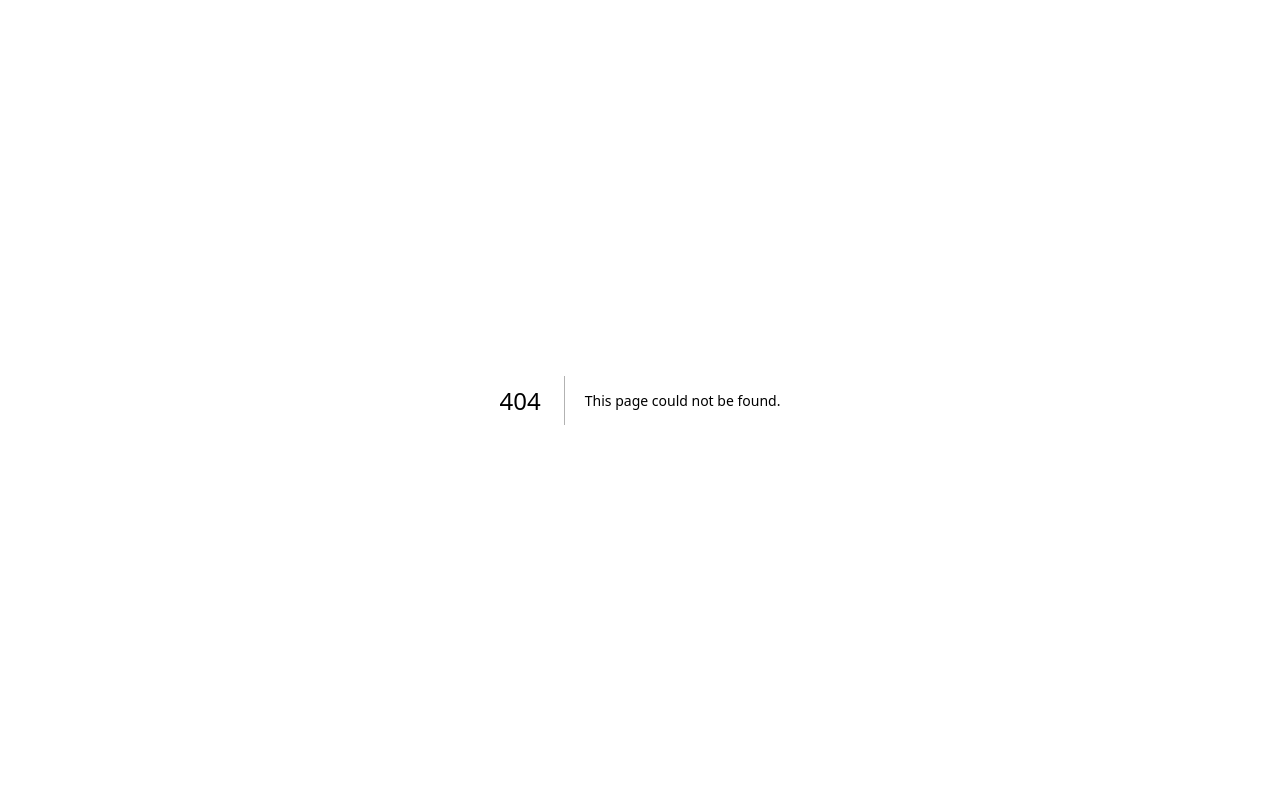
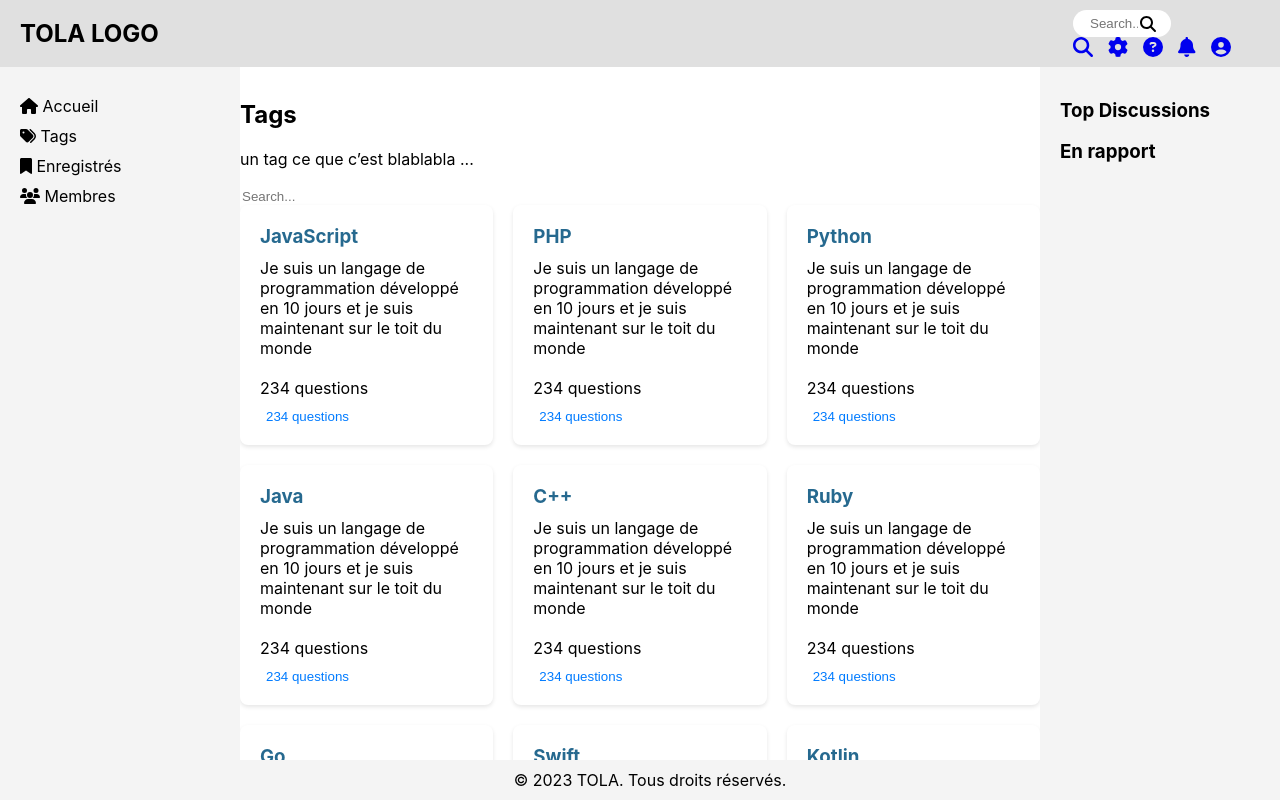
Before and after one commit to Takkino31/tola-front, a Next.js app: page /tags in a window 1280 px wide. Before the commit this address had no page. Built offline with nearby package versions, Linux system fonts and the light colour scheme.

Commit message:
home page design && redirection done

```diff
--- /dev/null
+++ b/src/pages/tags.js
@@ -0,0 +1,145 @@
+import React, { useEffect, useState } from 'react';
+import Head from 'next/head';
+import Link from 'next/link';
+import { FontAwesomeIcon } from '@fortawesome/react-fontawesome';
+import { faSearch, faCog, faQuestionCircle, faBell, faUserCircle } from '@fortawesome/free-solid-svg-icons';
+import styles from '../../styles/Tags.module.css';
+
+const Tags = () => {
+  const [isMounted, setIsMounted] = useState(false);
+
+  useEffect(() => {
+    setIsMounted(true);
+  }, []);
+
+  const fakeTags = [
+    { id: 1, libelle: "JavaScript" },
+    { id: 2, libelle: "PHP" },
+    { id: 3, libelle: "Python" },
+    { id: 4, libelle: "Java" },
+    { id: 5, libelle: "C++" },
+    { id: 6, libelle: "Ruby" },
+    { id: 7, libelle: "Go" },
+    { id: 8, libelle: "Swift" },
+    { id: 9, libelle: "Kotlin" },
+    { id: 10, libelle: "Laravel" },
+    { id: 11, libelle: "React" },
+    { id: 12, libelle: "Spring Boot" },
+  ];
+
+  return (
+    <div className={styles.container}>
+      <Head>
+        <title>Tags</title>
+      </Head>
+      <header className={styles.header}>
+        <div className={styles.logo}>
+          TOLA LOGO
+        </div>
+        <nav className={styles.nav}>
+          <div className={styles.searchContainer}>
+            <input type="text" placeholder="Search..." className={styles.searchBar} />
+            <FontAwesomeIcon icon={faSearch} />
+          </div>
+          <div className={styles.icons}>
+            {isMounted && (
+              <>
+                <Link href="/search" legacyBehavior>
+                  <a>
+                    <FontAwesomeIcon icon={['fas', 'search']} size="lg" />
+                  </a>
+                </Link>
+                <Link href="/settings" legacyBehavior>
+                  <a>
+                    <FontAwesomeIcon icon={['fas', 'cog']} size="lg" />
+                  </a>
+                </Link>
+                <Link href="/help" legacyBehavior>
+                  <a>
+                    <FontAwesomeIcon icon={['fas', 'question-circle']} size="lg" />
+                  </a>
+                </Link>
+                <Link href="/notifications" legacyBehavior>
+                  <a>
+                    <FontAwesomeIcon icon={['fas', 'bell']} size="lg" />
+                  </a>
+                </Link>
+                <Link href="/profile" legacyBehavior>
+                  <a>
+                    <FontAwesomeIcon icon={['fas', 'user-circle']} size="lg" />
+                  </a>
+                </Link>
+              </>
+            )}
+          </div>
+        </nav>
+      </header>
+      <main className={styles.main}>
+        <aside className={styles.sidebarLeft}>
+          <ul>
+            <li>
+              <Link href="/home" legacyBehavior>
+                <a>
+                  <FontAwesomeIcon icon={['fas', 'home']} /> Accueil
+                </a>
+              </Link>
+            </li>
+            <li>
+              <Link href="/tags" legacyBehavior>
+                <a>
+                  <FontAwesomeIcon icon={['fas', 'tags']} /> Tags
+                </a>
+              </Link>
+            </li>
+            <li>
+              <Link href="/saved" legacyBehavior>
+                <a>
+                  <FontAwesomeIcon icon={['fas', 'bookmark']} /> Enregistrés
+                </a>
+              </Link>
+            </li>
+            <li>
+              <Link href="/members" legacyBehavior>
+                <a>
+                  <FontAwesomeIcon icon={['fas', 'users']} /> Membres
+                </a>
+              </Link>
+            </li>
+          </ul>
+        </aside>
+        <section className={styles.content}>
+          <h1>Tags</h1>
+          <p className={styles.tagDescription}>un tag ce que c’est blablabla ...</p>
+          <input type="text" placeholder="Search..." className={styles.searchBar} />
+          <div className={styles.tagsContainer}>
+            {fakeTags.map(tag => (
+              <div key={tag.id} className={styles.tagCard}>
+                <h3>{tag.libelle}</h3>
+                <p>Je suis un langage de programmation développé en 10 jours et je suis maintenant sur le toit du monde</p>
+                <p>234 questions</p>
+                <div className={styles.tagActions}>
+                  <button>234 questions</button>
+                </div>
+              </div>
+            ))}
+          </div>
+        </section>
+        <aside className={styles.sidebarRight}>
+          <div>
+            <h3>Top Discussions</h3>
+            {/* Ajoutez des liens ou du contenu ici */}
+          </div>
+          <div>
+            <h3>En rapport</h3>
+            {/* Ajoutez des liens ou du contenu ici */}
+          </div>
+        </aside>
+      </main>
+      <footer className={styles.footer}>
+        &copy; 2023 TOLA. Tous droits réservés.
+      </footer>
+    </div>
+  );
+};
+
+export default Tags;
--- a/styles/Home.module.css
+++ b/styles/Home.module.css
@@ -1,5 +1,3 @@
-/* Home.module.css */
-
 .container {
   display: flex;
   flex-direction: column;
--- /dev/null
+++ b/styles/Tags.module.css
@@ -0,0 +1,141 @@
+.container {
+    display: flex;
+    flex-direction: column;
+    height: 100vh;
+    overflow: hidden; /* Pour éviter le débordement global */
+  }
+
+  .header {
+    display: flex;
+    justify-content: space-between;
+    align-items: center;
+    padding: 10px 20px;
+    background-color: #E0E0E0;
+    color: black;
+    position: fixed;
+    top: 0;
+    width: 100%;
+    z-index: 1000;
+  }
+
+  .logo {
+    font-size: 24px;
+    font-weight: bold;
+  }
+
+  .searchContainer {
+    display: flex;
+    align-items: center;
+    background-color: white;
+    border-radius: 25px;
+    padding: 5px 15px;
+    width: 30%;
+  }
+
+  .searchBar {
+    border: none;
+    outline: none;
+    width: 90%;
+  }
+
+  .icons {
+    display: flex;
+    gap: 15px;
+  }
+
+  .icons .fa-icon {
+    color: #26698F;
+  }
+
+  .main {
+    display: flex;
+    flex: 1;
+    margin-top: 60px; /* Hauteur du header */
+  }
+
+  .sidebarLeft, .sidebarRight {
+    width: 200px;
+    background-color: #F4F4F4;
+    padding: 20px;
+    position: fixed;
+    top: 60px; /* Hauteur du header */
+    bottom: 0;
+    overflow-y: auto;
+  }
+
+  .sidebarLeft {
+    left: 0;
+  }
+
+  .sidebarRight {
+    right: 0;
+  }
+
+  .sidebarLeft ul, .sidebarRight ul {
+    list-style: none;
+    padding: 0;
+  }
+
+  .sidebarLeft li, .sidebarRight li {
+    margin-bottom: 10px;
+  }
+
+  .sidebarLeft li a, .sidebarRight li a {
+    text-decoration: none;
+    color: #000;
+  }
+
+  .content {
+    flex: 1;
+    padding: 20px;
+    margin-left: 220px; /* Largeur de la sidebar gauche */
+    margin-right: 220px; /* Largeur de la sidebar droite */
+    overflow-y: auto;
+    height: calc(100vh - 60px); /* Hauteur totale - hauteur du header */
+  }
+
+  .tagsContainer {
+    display: grid;
+    grid-template-columns: repeat(3, 1fr);
+    gap: 20px;
+  }
+
+  .tagCard {
+    background-color: white;
+    padding: 20px;
+    border-radius: 8px;
+    box-shadow: 0 2px 4px rgba(0,0,0,0.1);
+    display: flex;
+    flex-direction: column;
+    justify-content: space-between;
+  }
+
+  .tagCard h3 {
+    margin: 0;
+    color: #26698F; /* Couleur bleue pour les titres */
+  }
+
+  .tagCard p {
+    margin: 10px 0;
+  }
+
+  .tagActions {
+    display: flex;
+    justify-content: space-between;
+  }
+
+  .tagActions button {
+    background: none;
+    border: none;
+    color: #007bff;
+    cursor: pointer;
+  }
+
+  .footer {
+    text-align: center;
+    padding: 10px;
+    background-color: #F4F4F4;
+    position: fixed;
+    bottom: 0;
+    width: 100%;
+  }
```
Also changed, not shown: src/lib/axios.js (added, +27 -0 lines), src/pages/auth/login.js (+8 -18 lines), src/pages/auth/signup.js (+6 -11 lines), src/pages/home.js (+48 -11 lines), src/services/auth.js (+12 -0 lines).
